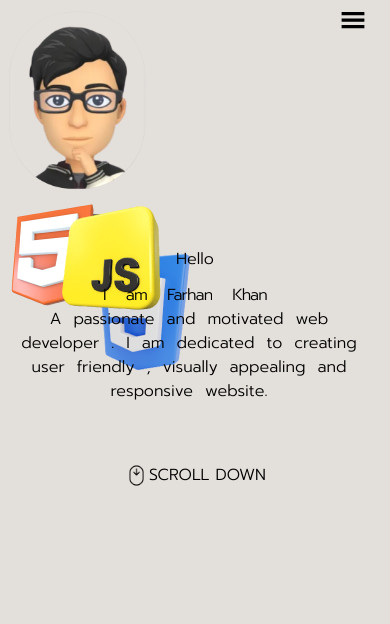
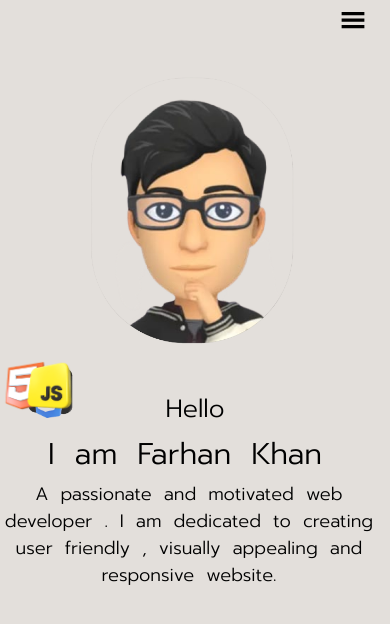
Before and after one commit to itsfarhankhan28/MyPortfolio-, a React (Create React App) app: page / in a window 390 px wide. Shown: the top 624 px of the page. Built offline with nearby package versions, Linux system fonts and the light colour scheme; what tailwindcss-debug-screens would draw is missing.

Commit message:
Style(Herosection):Added style for xxsm screen

```diff
--- a/src/Components/Herosection.jsx
+++ b/src/Components/Herosection.jsx
@@ -55,10 +55,10 @@ const Herosection = (props) => {
     <>
       <div className='bg-custom-brown h-[100vh] md:flex items-center justify-center 2xl:overflow-hidden lg:overflow-visible'>
         <div className='grid grid-cols-1'>
-        <div className='grid lg:grid-cols-2 2xl:max-w-[1100px] lg:max-w-[800px] 2xl:h-[600px] lg:h-[400px] xxsm:h-[450px]'>
+        <div className='grid lg:grid-cols-2 2xl:max-w-[1100px] lg:max-w-[800px] 2xl:h-[600px] lg:h-[400px] xxsm:h-[600px] md:mt-0 xxsm:mt-5'>
             <div>
-                <div>
-                    <img className='2xl:h-[550px] lg:h-[400px] xxsm:h-[200px]' src={img1} alt="" />
+                <div className='flex lg:justify-start xxsm:justify-center'>
+                    <img className='2xl:h-[550px] lg:h-[400px] xxsm:h-[300px] lg:mt-0 xxsm:mt-10' src={img1} alt="" />
                 </div>
                 <div className='relative'>
                 <motion.img
@@ -77,7 +77,7 @@ const Herosection = (props) => {
                     restDelta: 0.001
                   }
                 }}
-                className='absolute lg:bottom-[250px] lg:left-[220px] 2xl:bottom-[330px] 2xl:left-[320px] lg:w-[150px]' src={langimg1} alt="" />
+                className='absolute lg:bottom-[250px] lg:left-[220px] 2xl:bottom-[330px] 2xl:left-[320px] lg:w-[150px] xxsm:w-[100px]' src={langimg1} alt="" />
                 <motion.img
                 initial={{ opacity: 0, scale: 0.5 }}
                 animate={{ opacity: 1, scale: 1  }}
@@ -94,7 +94,7 @@ const Herosection = (props) => {
                     restDelta: 0.001
                   }
                 }}
-                className='absolute lg:bottom-[10px] lg:right-[240px] 2xl:bottom-[30px] 2xl:right-[360px] 2xl:w-[250px] lg:w-[200px]' src={langimg2} alt="" />
+                className='absolute lg:bottom-[10px] lg:right-[240px] 2xl:bottom-[30px] 2xl:right-[360px] 2xl:w-[250px] lg:w-[200px] xxsm:w-[100px]' src={langimg2} alt="" />
                 <motion.img
                 initial={{ opacity: 0, scale: 0.5 }}
                 animate={{ opacity: 1, scale: 1  }}
@@ -111,7 +111,7 @@ const Herosection = (props) => {
                     restDelta: 0.001
                   }
                 }}
-                className='absolute lg:bottom-[200px] lg:right-[320px] 2xl:w-[110px] lg:w-[80px] 2xl:bottom-[250px] 2xl:right-[450px]' src={langimg3} alt="" />
+                className='absolute lg:bottom-[200px] lg:right-[320px] 2xl:w-[110px] lg:w-[80px] 2xl:bottom-[250px] 2xl:right-[450px] xxsm:w-[50px]' src={langimg3} alt="" />
                 <motion.img
                 initial={{ opacity: 0, scale: 0.5 }}
                 animate={{ opacity: 1, scale: 1  }}
@@ -128,7 +128,7 @@ const Herosection = (props) => {
                     restDelta: 0.001
                   }
                 }}
-                className='absolute lg:bottom-[100px] lg:left-[220px] 2xl:left-[300px] 2xl:bottom-[150px] 2xl:w-[220px] lg:w-[150px]' src={langimg4} alt="" />
+                className='absolute lg:bottom-[100px] lg:left-[220px] 2xl:left-[300px] 2xl:bottom-[150px] 2xl:w-[220px] lg:w-[150px] xxsm:w-[100px]' src={langimg4} alt="" />
                 </div>
             </div>
             <motion.div
@@ -136,7 +136,7 @@ const Herosection = (props) => {
             initial='hidden'
             animate='visible'
             className='relative 2xl:top-[18%] lg:top-[22%] lg:items-center font-herofont 2xl:leading-[50px] lg:leading-[30px] lg:mx-0 xxsm:mx-auto'>
-              <h1 className='2xl:text-[40px] lg:text-[30px] lg:text-left xxsm:text-center'>{word1.map((word, index)=>{
+              <h1 className='2xl:text-[40px] lg:text-[30px] xxsm:text-[25px]'>{word1.map((word, index)=>{
                 return(
                   <motion.span
                   className='flex lg:items-start lg:justify-start xxsm:items-center xxsm:justify-center overflow-hidden'
@@ -146,7 +146,7 @@ const Herosection = (props) => {
                   </motion.span>
                 )
               })}</h1>
-                <h1 className='2xl:text-[70px] lg:text-[40px] tracking-tighter pt-3 flex lg:items-start lg:justify-start xxsm:items-center xxsm:justify-center flex-row'>{word2.map((words , index)=>{
+                <h1 className='2xl:text-[70px] md:text-[40px] xxsm:text-[30px] md:pt-3 xxsm:pt-1 flex xxsm:justify-center flex-row'>{word2.map((words , index)=>{
                   return(
                     <motion.span
                     key={index}
@@ -156,7 +156,7 @@ const Herosection = (props) => {
                     </motion.span>
                   )
                 })}</h1>
-                <p className='2xl:text-[25px] lg:text-[18px] 2xl:leading-9 lg:leading-7 2xl:pt-5 lg:pt-2'><h1 className='flex lg:items-start lg:justify-start xxsm:items-center xxsm:justify-center flex-row'>{paragraph1.map((par1,index)=>{
+                <p className='2xl:text-[25px] md:text-[18px] xxsm:text-[18px] 2xl:leading-9 lg:leading-7 2xl:pt-5 lg:pt-2 xxsm:pt-1'><h1 className='flex lg:items-start lg:justify-start xxsm:items-center xxsm:justify-center flex-row'>{paragraph1.map((par1,index)=>{
                   return(
                     <motion.span
                     key={index}
@@ -198,7 +198,7 @@ const Herosection = (props) => {
                 })}</h1></p>
             </motion.div>
         </div>
-        <div className='max-w-[1200px] h-[50px] text-center flex items-center justify-center '>
+        <div className='max-w-[1200px] h-[50px] text-center md:flex items-center justify-center xxsm:hidden'>
           <img className='md:w-[50px] xxsm:w-[25px]' src={scrollicon} alt="" />
           <div>
             <h1 className='md:text-lg md:font-semibold font-herofont'>SCROLL DOWN</h1>
```
